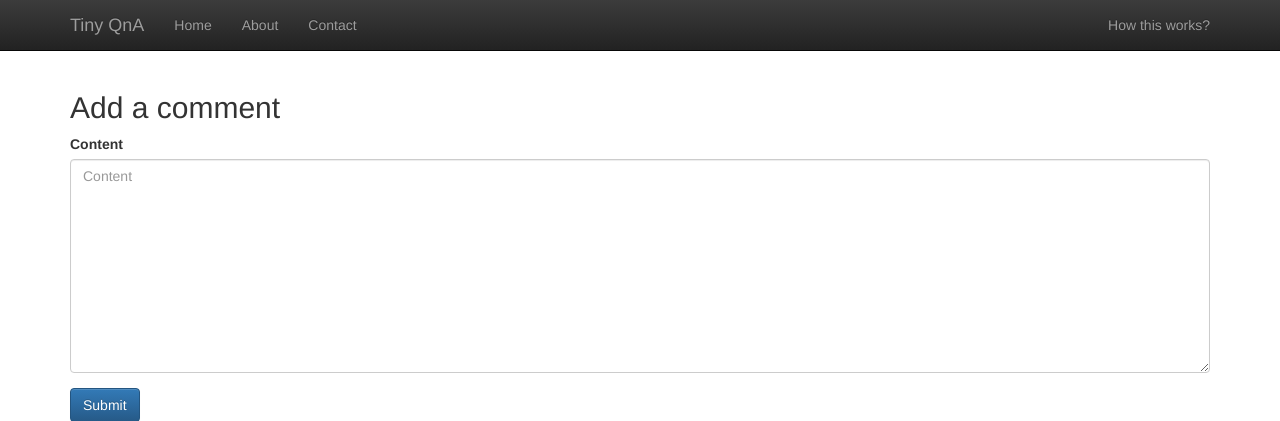
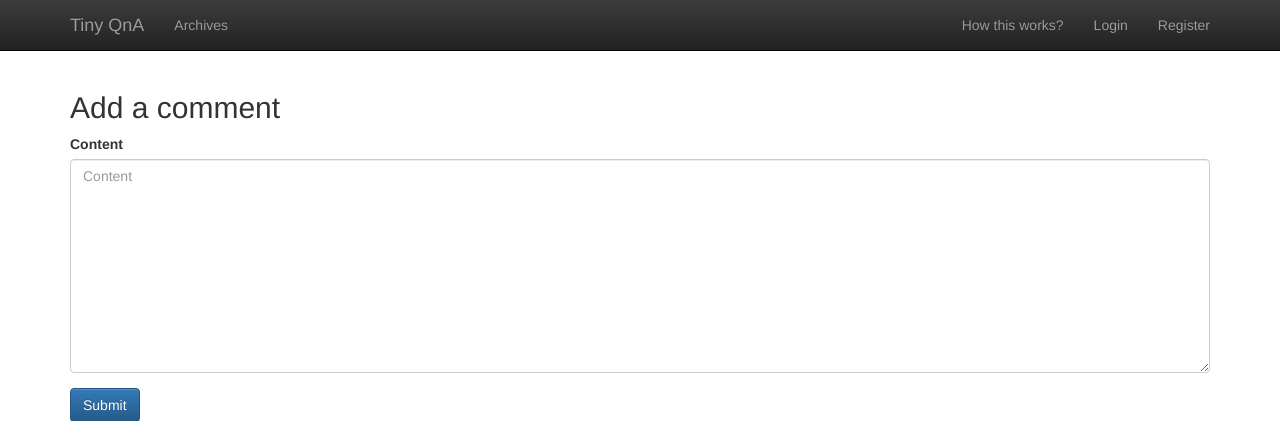
Before and after one commit to oxalorg/oxama, a Django app: page /ama/1/reply/ in a window 1280 px wide. Shown: the top 421 px of the page. Run offline with Django 3.2, Linux system fonts and the light colour scheme; some libraries are stand-ins or nearby versions.

Commit message:
added user registration

```diff
--- a/accounts/urls.py
+++ b/accounts/urls.py
@@ -1,7 +1,14 @@
 from django.conf.urls import url, include
+from django.views.generic.edit import CreateView
+from django.contrib.auth.forms import UserCreationForm
 
 from . import views
 
 urlpatterns = [
+    url(r'^register/', CreateView.as_view(
+        template_name='registration/register.html',
+        form_class=UserCreationForm,
+        success_url='/'
+    ), name='register'),
     url(r'', include('django.contrib.auth.urls')),
 ]
--- a/ama/templates/ama/base.html
+++ b/ama/templates/ama/base.html
@@ -25,16 +25,21 @@
             <span class="icon-bar"></span>
             <span class="icon-bar"></span>
           </button>
-          <a class="navbar-brand" href="#">Tiny QnA</a>
+          <a class="navbar-brand" href="/">Tiny QnA</a>
         </div>
         <div id="navbar" class="navbar-collapse collapse">
           <ul class="nav navbar-nav">
-            <li class=""><a href="#">Home</a></li>
-            <li><a href="#about">About</a></li>
-            <li><a href="#contact">Contact</a></li>
+            <li class=""><a href="{% url 'ama_index' %}">Archives</a></li>
           </ul>
           <ul class="nav navbar-nav navbar-right">
-            <li><a href="../navbar/">How this works?</a></li>
+            <li><a href="#">How this works?</a></li>
+            {% if request.user.is_authenticated %}
+              <li><a href="#">{{ request.user.username }}</a></li>
+              <li><a href="{% url 'logout' %}">Logout</a></li>
+            {% else %}
+              <li><a href="{% url 'login' %}">Login</a></li>
+              <li><a href="{% url 'register' %}">Register</a></li>
+            {% endif %}
           </ul>
         </div><!--/.nav-collapse -->
       </div>
--- a/amasite/urls.py
+++ b/amasite/urls.py
@@ -22,6 +22,6 @@ admin.site.site_header = 'Tiny QnA Administration'
 urlpatterns = [
     url(r'^$', RedirectView.as_view(pattern_name='ama_index')),
     url(r'^ama/', include('ama.urls')),
-    url(r'^accounts/', include('django.contrib.auth.urls')),
+    url(r'^accounts/', include('accounts.urls')),
     url(r'^admin/', admin.site.urls),
 ]
```
